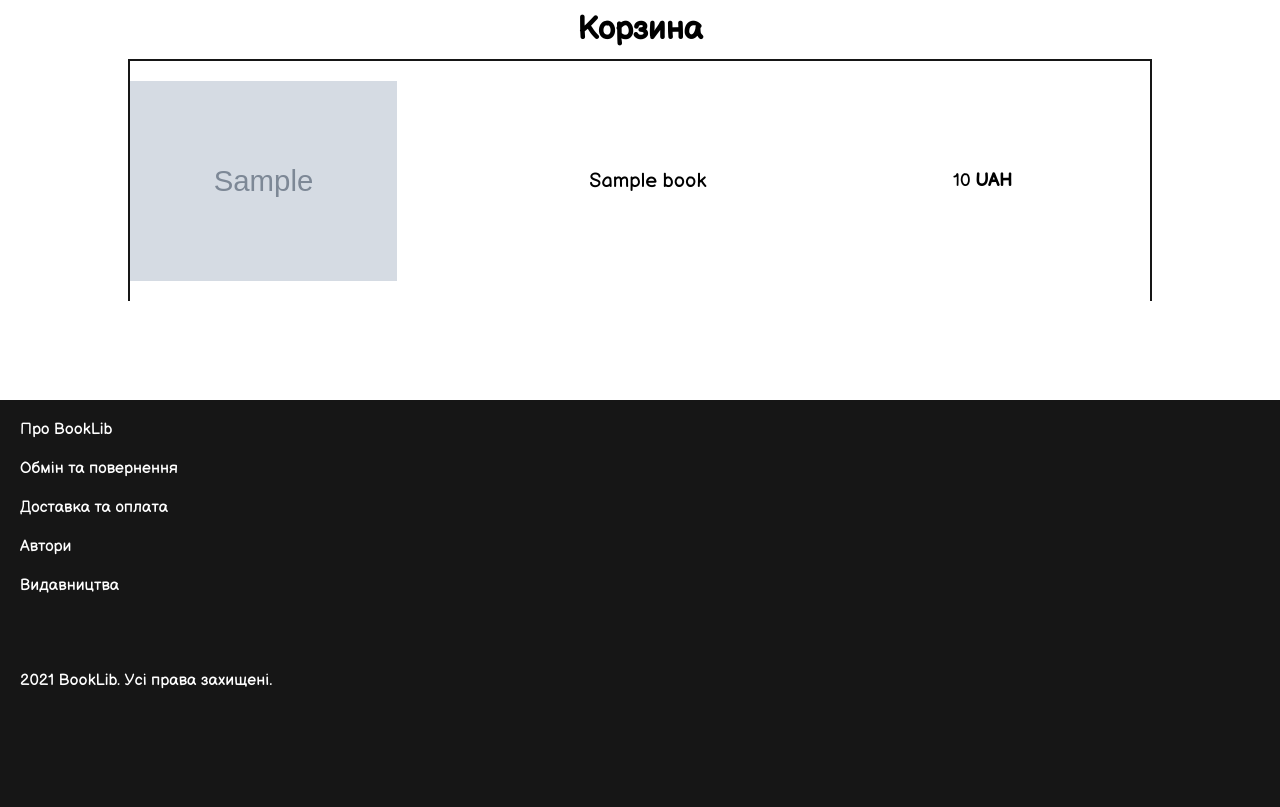
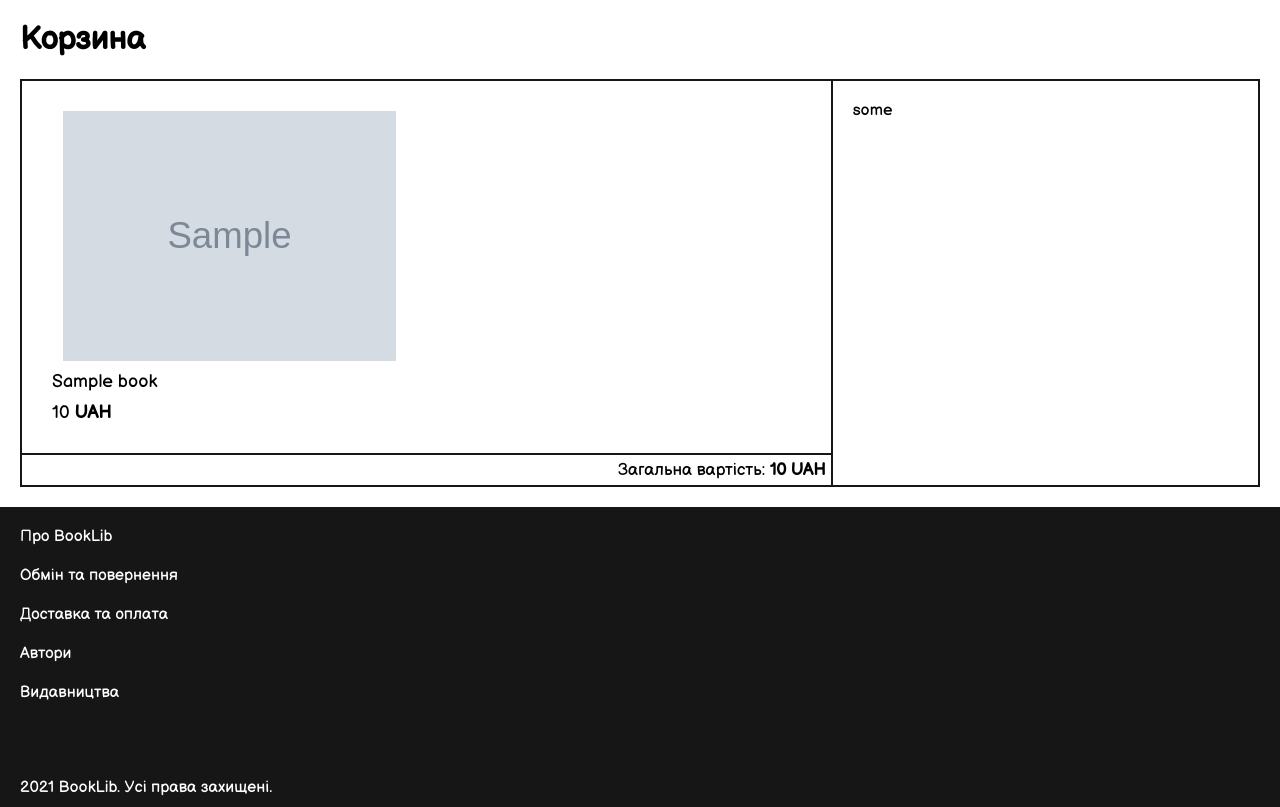
Before and after one commit to MNDonut/BookLib, a Django app: template cart/templates/cart.html in a window 1280 px wide. Shown: the part 100-907 px from the top of the page. Before the commit the page ends 789 px from the top, so only its background shows below. Run offline with Django 3.2, Linux system fonts and the light colour scheme; the template is opened without the code that fills it: most values are stand-ins (such as "Sample title", 1, 10 or a date in 2020); grey boxes marked "Sample" are stand-in pictures.

Commit message:
The cart page was redesigned. Left part was implemented

```diff
--- a/book/static/filtered.css
+++ b/book/static/filtered.css
@@ -49,6 +49,8 @@
 }
 
 .book-new, .book-popular {
+    display: grid;
+    align-items: center;
     padding: 5px 0;
     text-align: center;
     color: white;
--- a/cart/static/cart.css
+++ b/cart/static/cart.css
@@ -3,64 +3,80 @@ body {
 }
 
 h1 {
-    padding: 10px 0;
-    text-align: center;
+    padding: 20px;
 }
 
 .cart-wrapper {
-    padding: 0 10%;
+    padding: 0 20px;
+}
+
+.content {
+    display: grid;
+    grid-template-columns: 2fr 1fr;
+    border: 2px solid var(--menu);
+    column-gap: 20px;
+    margin: 0 0 20px;
+}
+
+.content * {
+    z-index: 1;
 }
 
 .cart-loop {
-    padding: 20px 0;
-    border-top: 2px solid var(--menu);
-    border-left: 2px solid var(--menu);
+    column-gap: 20px;
+    row-gap: 20px;
+    padding: 20px 20px;
+    display: grid;
+    grid-template-columns: 1fr 1fr;
+    overflow: hidden;
     border-right: 2px solid var(--menu);
-    row-gap: 20px;
-    display: grid;
-    overflow: hidden;
-}
-
-.cart-loop * {
-    z-index: 1;
 }
 
 .cartItem {
-    text-align: center;
+    padding: 10px 10px;
     align-items: center;
     display: grid;
-    grid-template-columns: 1fr 3fr 1fr 0.5fr;
+    grid-template-areas: 'img img'
+                         'title removeBook'
+                         'price removeBook';
     transition: 0.3s ease-in-out;
+    grid-template-columns: 5fr 1fr;
+    row-gap: 10px;
 }
 
 .cartItem:hover {
     transform: scale(1.02);
+    background: rgba(235, 235, 235, 0.808);
 }
 
 .cartItem-img-container {
     display: flex;
     justify-content: center;
+    grid-area: img;
 }
 
 .cartItem-img-container img {
     width: auto;
-    max-height: 200px;
+    max-height: 250px;
 }
 
 .cartItem-title {
+    grid-area: title;
     color: black;
-    font-size: 20px;
+    font-size: 18px;
 }
 
-.cartItem-title:hover, .bookmark-buy:hover {
+.cartItem-title:hover {
     text-decoration: underline;
 }
 
 .cartItem-price {
     font-size: 18px;
+    grid-area: price;
 }
 
 .fa-times {
+    padding: 10px 15px;
     color: crimson;
     transition: 0.3s ease-in-out;
 }
@@ -68,5 +84,22 @@ h1 {
 .fa-times:hover {
     color: white;
     background: crimson;
-    padding: 10px 15px;
 }
+
+.cartItem-remove {
+    display: flex;
+    justify-content: center;
+    grid-area: removeBook;
+}
+
+.total {
+    border-right: 2px solid var(--menu);
+    text-align: end;
+    font-size: 17px;
+    padding: 5px;
+    border-top: 2px solid var(--menu);
+}
+
+.cart-make-order {
+    padding: 20px 0;
+}
--- a/cart/templates/cart.html
+++ b/cart/templates/cart.html
@@ -7,6 +7,7 @@
 <h1>Корзина</h1>
 <div class="cart-wrapper">
     {% if items %}
+    <div class="content">
         <div class="cart-loop">
             {% for cartItem in items %}
             <div class="cartItem">
@@ -17,12 +18,17 @@
                     <a href="{% url 'bookBySlug' cartItem.book.slug %}" class="cartItem-title">{{ cartItem.book.title }}</a>
                 </p>
                 <p class="cartItem-price">{{ cartItem.book.price }} <b>UAH</b></p>
-            <a href="{% url 'removeCartItem' cartItem.book.slug %}"><i class="fas fa-times fa-2x"></i></a>
+                <a class='cartItem-remove' href="{% url 'removeCartItem' cartItem.book.slug %}"><i class="fas fa-times fa-2x"></i></a>
             </div>
             {% endfor %}
         </div>
+        <div class='cart-make-order'>
+            some
+        </div>
+        <span class='total'>Загальна вартість: <b>{{ total }} UAH</b></span>
+    </div>
     {% else %}
-    <h2 style="text-align: center;">Корзина порожня, але це можна виправити в будь-який момент ;)</h2>
+    <h2 style="align-self: center; display: flex; justify-content: center;">Корзина порожня, але це можна виправити в будь-який момент ;)</h2>
     {% endif %}
 </div>
 {% endblock %}
--- a/cart/views.py
+++ b/cart/views.py
@@ -7,8 +7,10 @@ from django.http import HttpResponseRedirect
 @login_required
 def cart(request):
     items = CartItem.objects.filter(user=request.user)
+    total = sum(x.book.price for x in items)
     context = {
-        'items': items
+        'items': items,
+        'total': total
     }
 
     return render(request, 'cart.html', context)
```
Also changed, not shown: cart/models.py (+13 -0 lines). Lines whose indentation alone changed are shown as unchanged.
